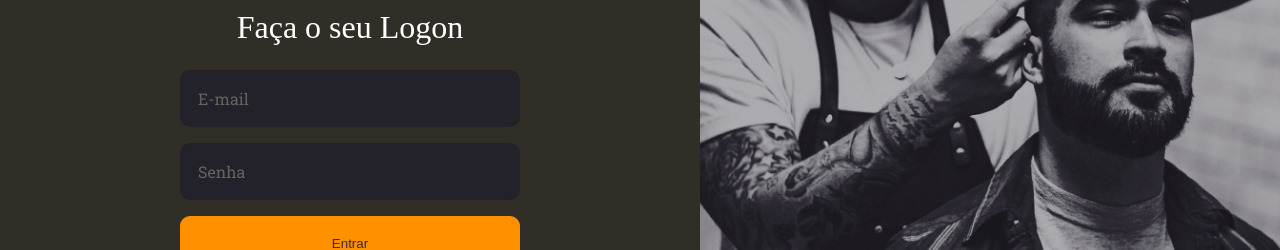
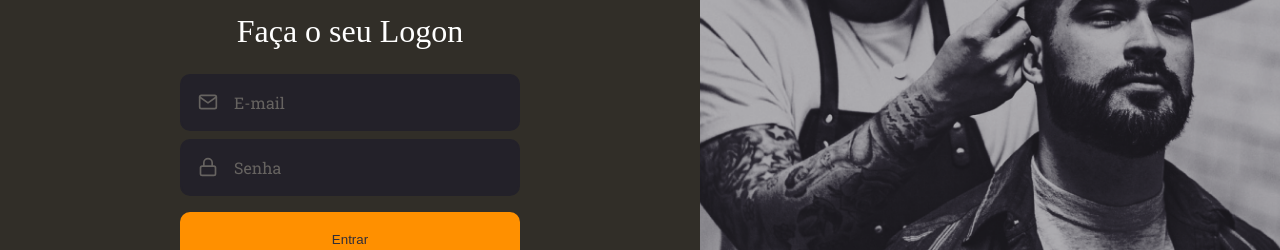
Before and after one commit to amaziero/GoStack, a React (Create React App) app in the folder aulas/06-gobarber-web/: page / in a window 1280 px wide. Shown: the part 285-535 px from the top of the page. Built offline with nearby package versions, Linux system fonts and the light colour scheme.

Commit message:
isolation components Button and Input

```diff
--- /dev/null
+++ b/aulas/06-gobarber-web/src/components/Button/index.tsx
@@ -0,0 +1,14 @@
+import React, { ButtonHTMLAttributes } from 'react';
+import { Container } from './styles';
+
+// Tipagem quando não há sobrescreção de tipos já build in
+// se declara um type para a variável
+type ButtonProps = ButtonHTMLAttributes<HTMLButtonElement>;
+
+const Button: React.FC<ButtonProps> = ({ children, ...rest }) => (
+  <Container type="button" {...rest}>
+    {children}
+  </Container>
+);
+
+export default Button;
--- /dev/null
+++ b/aulas/06-gobarber-web/src/components/Button/styles.ts
@@ -0,0 +1,19 @@
+import { shade } from 'polished';
+import styled from 'styled-components';
+
+export const Container = styled.button`
+  background: #ff9000;
+  height: 56px;
+  border-radius: 10px;
+  border: 0;
+  padding: 0 16px;
+  color: #312e38;
+  width: 100%;
+  font-weight: 500;
+  margin-top: 16px;
+  transition: background-color 0.2s;
+
+  &:hover {
+    background: ${shade(0.2, '#ff9000')};
+  }
+`;
--- /dev/null
+++ b/aulas/06-gobarber-web/src/components/Input/index.tsx
@@ -0,0 +1,17 @@
+import React, { InputHTMLAttributes } from 'react';
+import { IconBaseProps } from 'react-icons';
+import { Container } from './styles';
+
+interface InputProps extends InputHTMLAttributes<HTMLInputElement> {
+  name: string;
+  icon: React.ComponentType<IconBaseProps>;
+}
+
+const Input: React.FC<InputProps> = ({ icon: Icon, ...rest }) => (
+  <Container>
+    {Icon && <Icon size={20} />}
+    <input {...rest} />
+  </Container>
+);
+
+export default Input;
--- /dev/null
+++ b/aulas/06-gobarber-web/src/components/Input/styles.ts
@@ -0,0 +1,32 @@
+import styled from 'styled-components';
+
+export const Container = styled.div`
+  background: #232129;
+  border-radius: 10px;
+  border: 2px solid #232129;
+  padding: 16px;
+  width: 100%;
+  color: #666360;
+
+  display: flex;
+  align-items: center;
+
+  & + div {
+    margin-top: 8px;
+  }
+
+  input {
+    flex: 1;
+    background: transparent;
+    border: 0;
+    color: #f4ede8;
+
+    &::placeholder {
+      color: #666360;
+    }
+  }
+
+  svg {
+    margin-right: 16px;
+  }
+`;
--- a/aulas/06-gobarber-web/src/pages/SignIng/index.tsx
+++ b/aulas/06-gobarber-web/src/pages/SignIng/index.tsx
@@ -1,7 +1,9 @@
 import React from 'react';
-import { FiLogIn } from 'react-icons/fi';
+import { FiLogIn, FiMail, FiLock } from 'react-icons/fi';
 import { Container, Content, Background } from './styles';
 import logo from '../../assets/logo.svg';
+import Input from '../../components/Input';
+import Button from '../../components/Button';
 
 const SignIn: React.FC = () => (
   <Container>
@@ -11,10 +13,15 @@
       <form>
         <h1>Faça o seu Logon</h1>
 
-        <input placeholder="E-mail" />
-        <input type="password" placeholder="Senha" />
+        <Input name="email" icon={FiMail} placeholder="E-mail" />
+        <Input
+          name="password"
+          icon={FiLock}
+          type="password"
+          placeholder="Senha"
+        />
 
-        <button type="submit">Entrar</button>
+        <Button type="submit">Entrar</Button>
 
         <a href="teste">Esqueci minha senha</a>
       </form>
--- a/aulas/06-gobarber-web/src/pages/SignIng/styles.ts
+++ b/aulas/06-gobarber-web/src/pages/SignIng/styles.ts
@@ -25,40 +25,6 @@
 
     h1 {
       margin-bottom: 24px;
-    }
-
-    input {
-      color: #f4ede8;
-      background: #232129;
-      border-radius: 10px;
-      border: 2px solid #232129;
-      padding: 16px;
-      width: 100%;
-
-      &::placeholder {
-        color: #666360;
-      }
-
-      & + input {
-        margin-top: 16px;
-      }
-    }
-
-    button {
-      background: #ff9000;
-      height: 56px;
-      border-radius: 10px;
-      border: 0;
-      padding: 0 16px;
-      color: #312e38;
-      width: 100%;
-      font-weight: 500;
-      margin-top: 16px;
-      transition: background-color 0.2s;
-
-      &:hover {
-        background: ${shade(0.2, '#ff9000')};
-      }
     }
 
     a {
```
Also changed, not shown: aulas/06-gobarber-web/.eslintrc.json.
